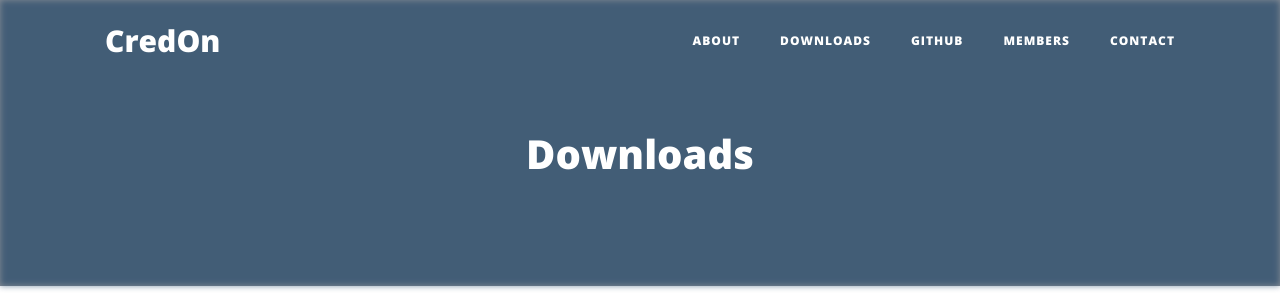
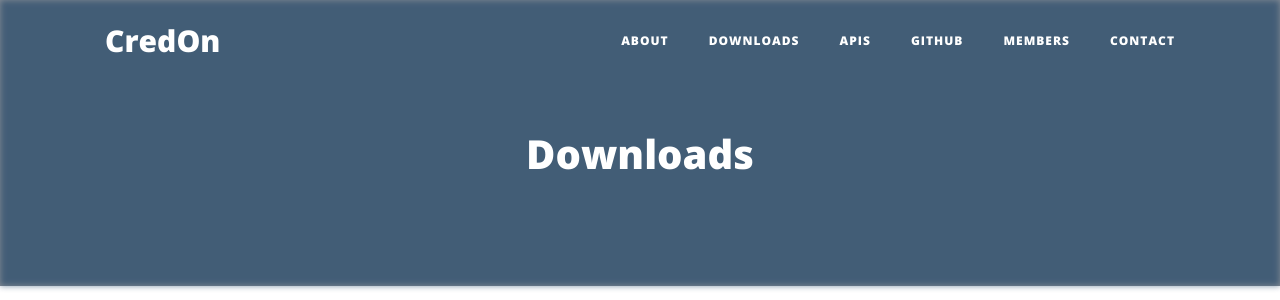
Before and after one commit to nlpcl-lab/starlab-website, a Flask app: template templates/downloads.html in a window 1280 px wide. Shown: the top 300 px of the page. Run offline with Flask 2, Linux system fonts and the light colour scheme; the template is opened without the code that fills it, so the values that code supplies are empty; some libraries are stand-ins or nearby versions.

Commit message:
Add api page link on navigation

```diff
--- a/templates/base/navbar.html
+++ b/templates/base/navbar.html
@@ -19,6 +19,9 @@
                     <a class="nav-link" href="/downloads">downloads</a>
                 </li>
                 <li class="nav-item">
+                    <a class="nav-link" href="/http://mt.kaist.ac.kr:8084">apis</a>
+                </li>
+                <li class="nav-item">
                     <a class="nav-link" href="https://github.com/NLPCL-LAB" target="_blank">github</a>
                 </li>
                 <li class="nav-item">
```
